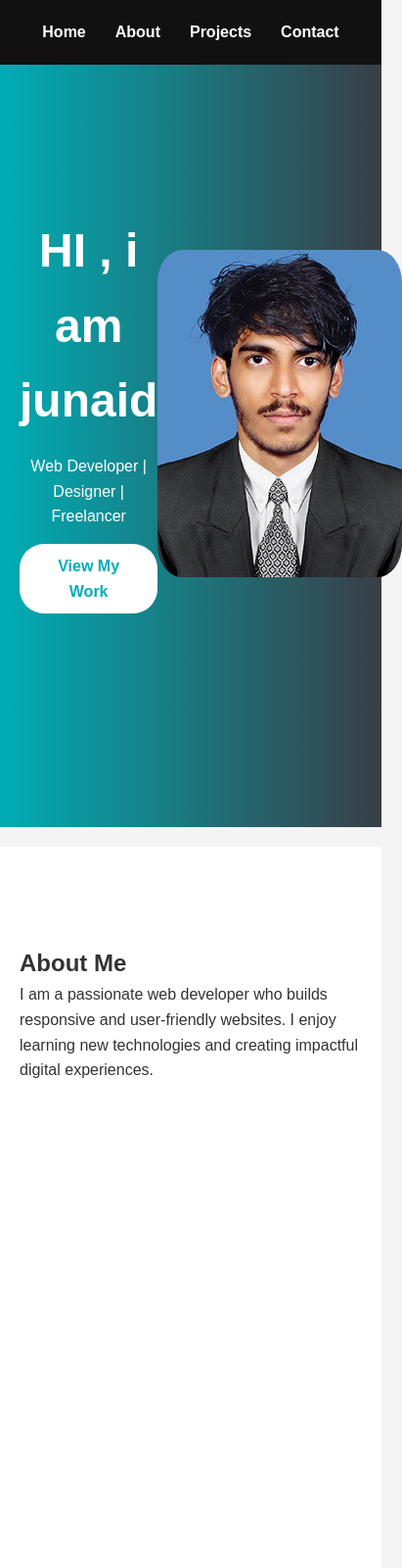
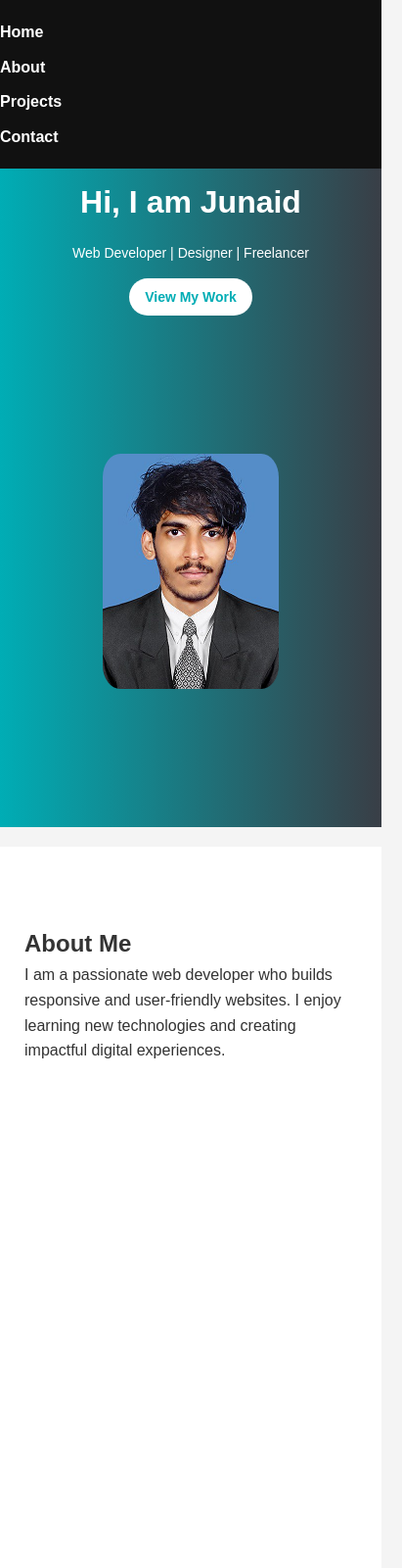
Before and after one commit to junaidkk878-wq/portpholio, a plain HTML site: page index.html in a window 390 px wide. Shown: the top 1600 px of the page at 98% size, 411 px wide, since content can reach past the window. Drawn offline with Linux system fonts and the light colour scheme.

Commit message:
maked responsive

```diff
--- a/index.html
+++ b/index.html
@@ -3,140 +3,224 @@
 <head>
 <meta charset="UTF-8">
 <meta name="viewport" content="width=device-width, initial-scale=1.0">
-<title>Your Name | Portfolio</title>
+<title>Junaid | Portfolio</title>
 
 <style>
-* {
-    margin: 0;
-    padding: 0;
-    box-sizing: border-box;
-    font-family: Arial, sans-serif;
+
+*{
+margin:0;
+padding:0;
+box-sizing:border-box;
+font-family:Arial, sans-serif;
 }
 
-body {
-    line-height: 1.6;
-    background: #f4f4f4;
-    color: #333;
+body{
+line-height:1.6;
+background:#f4f4f4;
+color:#333;
 }
 
-header {
-    background: #111;
-    color: #fff;
-    padding: 20px 0;
-    position: fixed;
-    width: 100%;
-    top: 0;
+/* Header */
+
+header{
+background:#111;
+color:#fff;
+padding:20px 0;
+position:fixed;
+width:100%;
+top:0;
+z-index:1000;
 }
-img{
-width: 250px;
-height: auto;
-border-radius: 10%;
 
+nav{
+display:flex;
+justify-content:center;
+gap:30px;
+}
+
+nav a{
+color:#fff;
+text-decoration:none;
+font-weight:bold;
+}
+
+nav a:hover{
+color:#00adb5;
+}
+
+/* Sections */
+
+section{
+padding:100px 20px;
+min-height:100vh;
+}
+
+.container{
+max-width:1000px;
+margin:auto;
+}
+
+/* Hero */
+
+.hero{
+display:flex;
+justify-content:space-around;
+align-items:center;
+background:linear-gradient(to right,#00adb5,#393e46);
+color:white;
+text-align:center;
+}
+
+.hero h1{
+font-size:3rem;
+}
+
+.hero p{
+margin:15px 0;
+}
+
+.hero img{
+width:250px;
+border-radius:10%;
+transition:0.3s;
+}
+
+.hero img:hover{
+transform:scale(1.05);
+}
+
+/* Button */
+
+.btn{
+display:inline-block;
+padding:10px 20px;
+background:#fff;
+color:#00adb5;
+border-radius:25px;
+text-decoration:none;
+font-weight:bold;
+transition:0.3s;
+}
+
+.btn:hover{
+background:#222;
+color:white;
+}
+
+/* About */
+
+.about{
+background:white;
+margin:20px 0;
+}
+
+/* Projects */
+
+.projects{
+background:white;
+margin:20px 0;
+}
+
+.projects-grid{
+display:grid;
+grid-template-columns:repeat(auto-fit,minmax(250px,1fr));
+gap:20px;
+margin-top:20px;
+}
+
+.project-card{
+background:#f4f4f4;
+padding:20px;
+border-radius:10px;
+transition:0.3s;
+}
+
+.project-card:hover{
+transform:translateY(-5px);
+background:#00adb5;
+color:white;
+}
+
+/* Contact */
+
+.contact{
+background:white;
+margin:20px 0;
+}
+
+.contact form{
+display:flex;
+flex-direction:column;
+gap:15px;
+margin-top:20px;
+}
+
+input, textarea{
+padding:10px;
+border-radius:5px;
+border:1px solid #ccc;
+}
+
+button{
+border:none;
+cursor:pointer;
+}
+
+/* Footer */
+
+footer{
+text-align:center;
+padding:20px;
+background:#111;
+color:white;
+}
+
+/* Responsive Design */
+
+@media (max-width:768px){
+
+nav{
+flex-direction:column;
+gap:10px;
+}
+
+section{
+padding:80px 15px;
+}
+
+.hero{
+flex-direction:column;
+padding-top:120px;
+}
+
+.hero h1{
+font-size:2rem;
+}
+
+.hero p{
+font-size:14px;
+}
+
+.hero img{
+width:180px;
+margin-top:20px;
+}
+
+.projects-grid{
+grid-template-columns:1fr;
+}
+
+.container{
+padding:0 10px;
+}
+
+.btn{
+padding:8px 16px;
+font-size:14px;
+}
 
 }
-nav {
-    display: flex;
-    justify-content: center;
-    gap: 30px;
-}
 
-nav a {
-    color: #fff;
-    text-decoration: none;
-    font-weight: bold;
-}
-
-nav a:hover {
-    color: #00adb5;
-}
-
-section {
-    padding: 100px 20px;
-    min-height: 100vh;
-}
-
-.hero {
-    display: flex;
-    flex-direction: row;
-    justify-content: space-around;
-    align-items: center;
-    background: linear-gradient(to right, #00adb5, #393e46);
-    color: white;
-    text-align: center;}
-
-
-
-.hero h1 {
-    font-size: 3rem;
-}
-
-.hero p {
-    margin: 15px 0;
-}
-
-.btn {
-    display: inline-block;
-    padding: 10px 20px;
-    background: #fff;
-    color: #00adb5;
-    border-radius: 25px;
-    text-decoration: none;
-    font-weight: bold;
-    transition: 0.3s;
-}
-
-.btn:hover {
-    background: #222;
-    color: white;
-}
-
-.about, .projects, .contact {
-    background: white;
-    margin: 20px 0;
-}
-
-.container {
-    max-width: 1000px;
-    margin: auto;
-}
-
-.projects-grid {
-    display: grid;
-    grid-template-columns: repeat(auto-fit, minmax(250px, 1fr));
-    gap: 20px;
-}
-
-.project-card {
-    background: #f4f4f4;
-    padding: 20px;
-    border-radius: 10px;
-    transition: 0.3s;
-}
-
-.project-card:hover {
-    transform: translateY(-5px);
-    background: #00adb5;
-    color: white;
-}
-
-.contact form {
-    display: flex;
-    flex-direction: column;
-    gap: 15px;
-}
-
-input, textarea {
-    padding: 10px;
-    border-radius: 5px;
-    border: 1px solid #ccc;
-}
-
-footer {
-    text-align: center;
-    padding: 20px;
-    background: #111;
-    color: white;
-}
 </style>
 </head>
 
@@ -152,71 +236,104 @@ footer {
 </header>
 
 <section class="hero" id="home">
+
 <div>
+<h1>Hi, I am Junaid</h1>
+<p>Web Developer | Designer | Freelancer</p>
+<a href="#projects" class="btn">View My Work</a>
+</div>
 
-
-    <h1> HI , i am junaid</h1>
-    <p>Web Developer | Designer | Freelancer</p>
-    <a href="#projects" class="btn">View My Work</a> </div>
-    <img src="photo_2023-08-31_11-01-27.jpg"
->
+<img src="photo_2023-08-31_11-01-27.jpg" alt="Junaid Photo">
 
 </section>
 
 <section class="about" id="about">
+
 <div class="container">
+
 <h2>About Me</h2>
+
 <p>
 I am a passionate web developer who builds responsive and user-friendly websites.
 I enjoy learning new technologies and creating impactful digital experiences.
 </p>
+
 </div>
+
 </section>
 
 <section class="projects" id="projects">
+
 <div class="container">
+
 <h2>My Projects</h2>
+
 <div class="projects-grid">
+
 <div class="project-card">
 <h3>Project 1</h3>
 <p>Short description of your project.</p>
 </div>
+
 <div class="project-card">
 <h3>Project 2</h3>
 <p>Short description of your project.</p>
 </div>
+
 <div class="project-card">
 <h3>Project 3</h3>
 <p>Short description of your project.</p>
 </div>
+
 </div>
+
 </div>
+
 </section>
 
 <section class="contact" id="contact">
+
 <div class="container">
+
 <h2>Contact Me</h2>
+
 <form>
+
 <input type="text" placeholder="Your Name" required>
+
 <input type="email" placeholder="Your Email" required>
+
 <textarea rows="5" placeholder="Your Message" required></textarea>
+
 <button class="btn" type="submit">Send Message</button>
+
 </form>
+
 </div>
+
 </section>
 
 <footer>
-    <p>© 2026 Your Name | All Rights Reserved</p>
+<p>© 2026 Junaid | All Rights Reserved</p>
 </footer>
 
 <script>
+
 document.querySelectorAll('nav a').forEach(anchor => {
+
 anchor.addEventListener('click', function(e) {
+
 e.preventDefault();
+
 document.querySelector(this.getAttribute('href'))
-            .scrollIntoView({ behavior: 'smooth' });
+.scrollIntoView({
+behavior:'smooth'
 });
+
 });
+
+});
+
 </script>
 
 </body>
```
Lines whose indentation alone changed are shown as unchanged.
